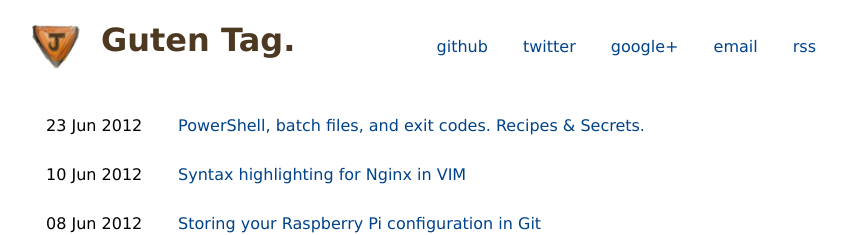
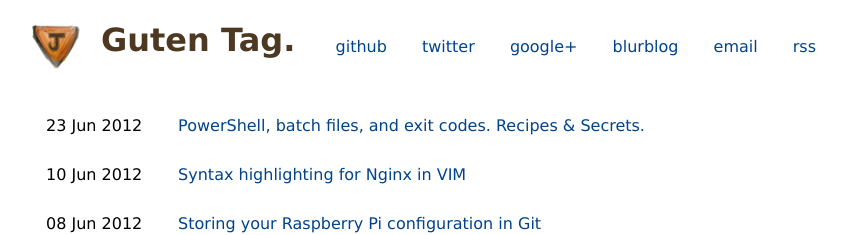
Before and after one commit to jpoehls/zduck.com, a Jekyll site: the page built from index.html, in a window 1280 px wide. Shown: the top 235 px of the page, without its empty margins (209-1056 px from the left). Built offline with Jekyll 4.4.1, drawn with Linux system fonts in a browser that asks for light colours.

Commit message:
Added blurblog link to homepage.

```diff
--- a/index.html
+++ b/index.html
@@ -53,6 +53,7 @@ h1 {
     <a href=//github.com/jpoehls>github</a>
     <a href=//twitter.com/joshuapoehls>twitter</a>
     <a href=//plus.google.com/118086936663780802301>google+</a>
+    <a href=//silent__thought.newsblur.com>blurblog</a>
     <a href=mailto:joshua@zduck.com>email</a>
     <a href=//feeds.feedburner.com/zduck>rss</a>
 </p>
```
